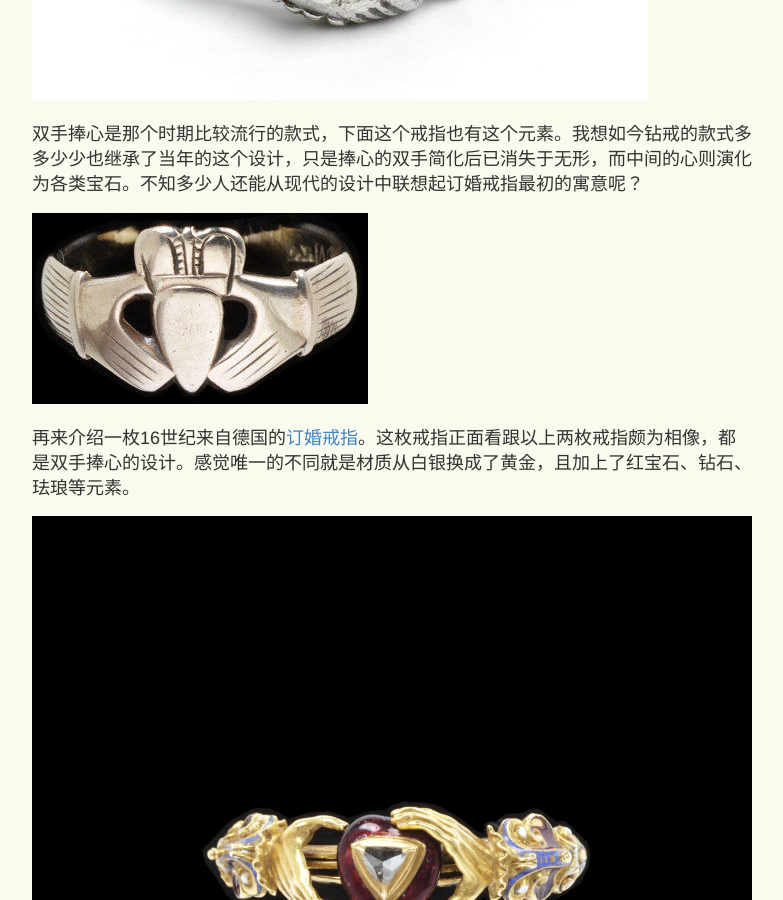
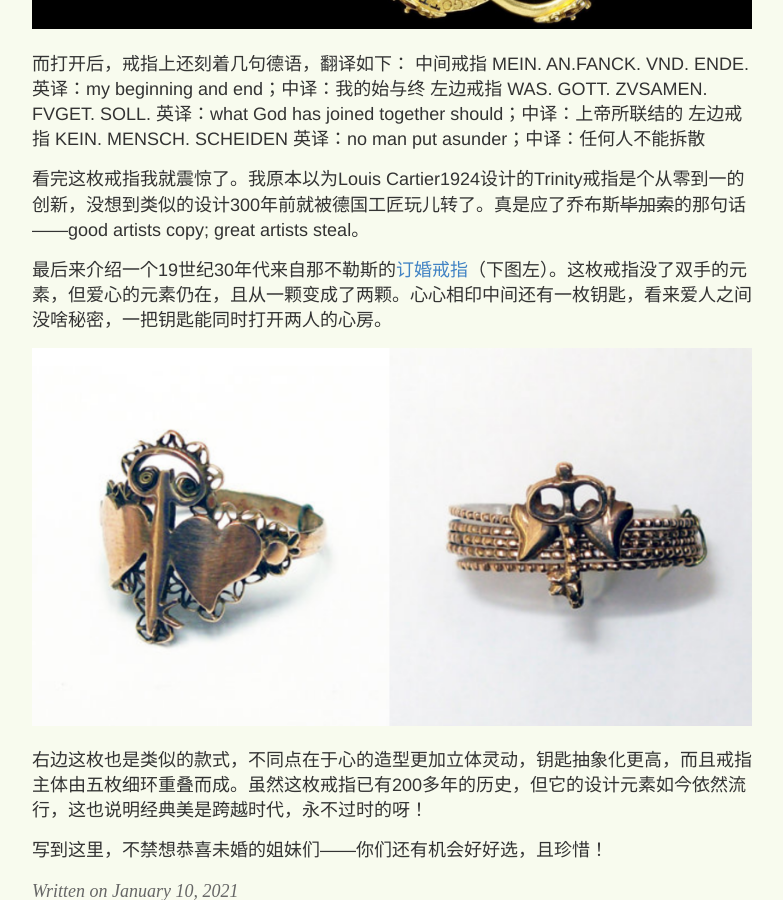
Before and after one commit to yihanxu/yihanxu.github.io, a Jekyll site: the page built from _posts/2021-01-10-medieval-wedding-rings.md, in a window 1280 px wide and 900 px high, scrolled down 1921 px. Shown: the whole window, without its empty margins (248-1031 px from the left). Built offline with Jekyll 4.4.1, drawn with Linux system fonts in a browser that asks for light colours; comment, search, counter and statistics services are not loaded; some of the changed text lies outside the part shown.

Commit message:
update images

```diff
--- a/_posts/2021-01-10-medieval-wedding-rings.md
+++ b/_posts/2021-01-10-medieval-wedding-rings.md
@@ -15,8 +15,7 @@ category: 这就是生活
 年De Beers的“钻石恒久远，一颗永流传”广告词火起来之前，订婚戒指也曾千姿百态，拥有我们相逢恨晚的美貌。我也是逛了V&A的中世纪珠宝展，才猛然发现我错过了太多！
 
 先来介绍一枚15世纪来自意大利的[订婚戒指](http://collections.vam.ac.uk/item/O121141/fede-ring-unknown/)。当时正处中世纪，订婚戒指又叫 fede （faith）ring，象征着相爱双方对彼此的信心与信赖。这枚戒指正反两面都有图案，正面是双手捧着一颗心，反面是握紧的双手（颇有中国执子之手与子偕老的寓言）。内壁还刻有几个字母，也许是爱人首字母缩写。
-![fede ring1](/images/fede_ring_front.jpg)
-![fede ring1](/images/fede_ring_back.jpg)
+![fede ring1](/images/fede_ring1.png)
 
 双手捧心是那个时期比较流行的款式，下面这个戒指也有这个元素。我想如今钻戒的款式多多少少也继承了当年的这个设计，只是捧心的双手简化后已消失于无形，而中间的心则演化为各类宝石。不知多少人还能从现代的设计中联想起订婚戒指最初的寓意呢？
 
@@ -24,12 +23,9 @@ category: 这就是生活
 
 再来介绍一枚16世纪来自德国的[订婚戒指](http://collections.vam.ac.uk/item/O72588/ring-unknown/)。这枚戒指正面看跟以上两枚戒指颇为相像，都是双手捧心的设计。感觉唯一的不同就是材质从白银换成了黄金，且加上了红宝石、钻石、珐琅等元素。
 
-![Germany ring1](/images/germany_ring1.jpg)
-
 然而一旦从侧面看，就会发现其中暗藏的绝妙玄机。正面看觉得这只是一枚戒指，而从侧面就能看到转轴——其实这枚戒指是由三枚叠搭在一起的。展开后就能看到左手、右手、爱心各自镶嵌在一枚戒指上。
 
-![Germany ring2](/images/germany_ring2.jpg)
-![Germany ring3](/images/germany_ring3.jpg)
+![Germany ring](/images/germany_ring.png)
 
 而打开后，戒指上还刻着几句德语，翻译如下：
 中间戒指
@@ -44,12 +40,11 @@ KEIN. MENSCH. SCHEIDEN
 
 看完这枚戒指我就震惊了。我原本以为Louis Cartier1924设计的Trinity戒指是个从零到一的创新，没想到类似的设计300年前就被德国工匠玩儿转了。真是应了乔布斯~~毕加索~~的那句话——good artists copy; great artists steal。
 
-最后来介绍一个19世纪30年代来自那不勒斯的[订婚戒指](http://collections.vam.ac.uk/item/O228374/ring-unknown/)。这枚戒指没了双手的元素，但爱心的元素仍在，且从一颗变成了两颗。心心相印中间还有一枚钥匙，看来爱人之间没啥秘密，一把钥匙能同时打开两人的心房。
+最后来介绍一个19世纪30年代来自那不勒斯的[订婚戒指](http://collections.vam.ac.uk/item/O228374/ring-unknown/)（下图左）。这枚戒指没了双手的元素，但爱心的元素仍在，且从一颗变成了两颗。心心相印中间还有一枚钥匙，看来爱人之间没啥秘密，一把钥匙能同时打开两人的心房。
 
-![heart_ring1](/images/heart_ring1.jpg)
+![heart_ring](/images/heart_ring.png)
 
-下面这枚也是类似的款式，不同点在于心的造型更加立体灵动，钥匙抽象化更高，而且戒指主体由五枚细环重叠而成。虽然这枚戒指已有200多年的历史，但它的设计元素如今依然流行，这也说明经典美是跨越时代，永不过时的呀！
+右边这枚也是类似的款式，不同点在于心的造型更加立体灵动，钥匙抽象化更高，而且戒指主体由五枚细环重叠而成。虽然这枚戒指已有200多年的历史，但它的设计元素如今依然流行，这也说明经典美是跨越时代，永不过时的呀！
 
-![heart_ring2](/images/heart_ring2.jpg)
 
 写到这里，不禁想恭喜未婚的姐妹们——你们还有机会好好选，且珍惜！
```
Also changed, not shown: images/fede_ring.png (added), images/fede_ring2.jpg (renamed from images/fede_ring_2.jpg), images/germany_ring.png (added), images/heart_ring.png (added).
